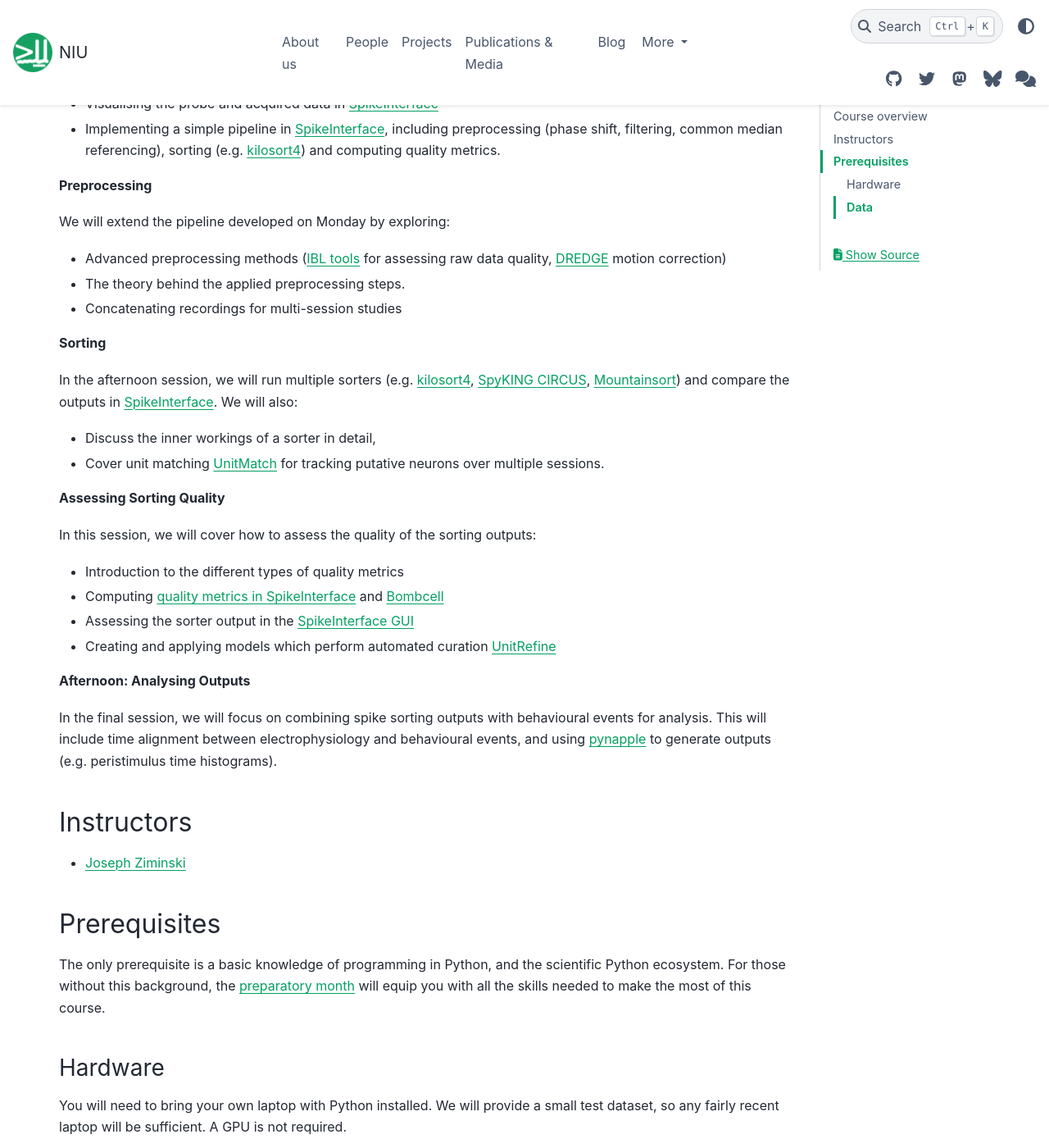
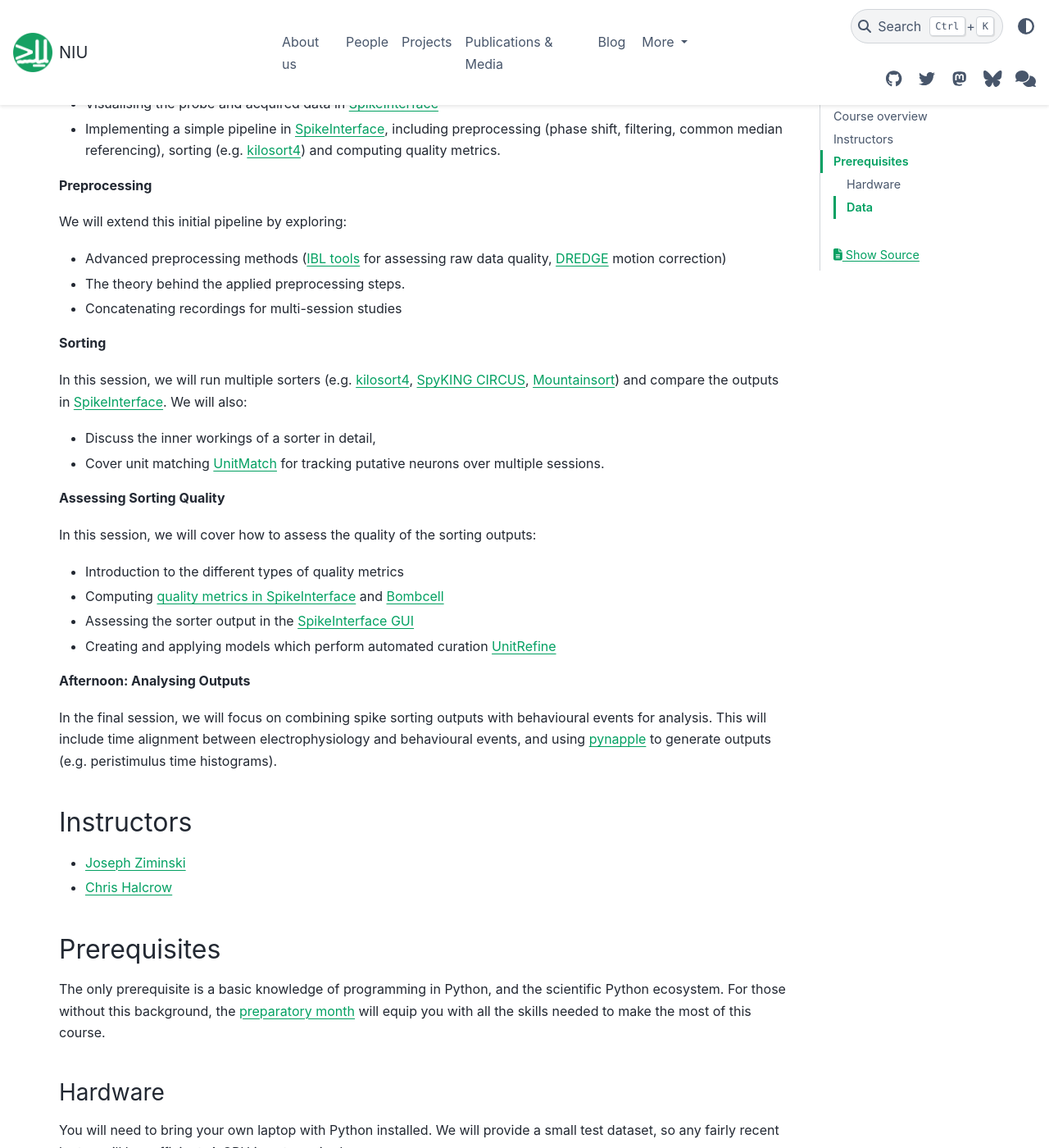
Before and after one commit to neuroinformatics-unit/neuroinformatics-unit.github.io, a Sphinx documentation site: the page built from docs/source/open-software-summer-school/2026/extracellular-electrophysiology.md, in a window 1280 px wide and 1400 px high, scrolled down 836 px. Shown: the whole window at 82% size. Built offline with Sphinx 7.4.7 and the PyData theme 0.15.4, drawn with Linux system fonts in a browser that asks for light colours; nearby versions of some CDN libraries.

Commit message:
Remove referenecs to dates, add Chris.

```diff
--- a/docs/source/open-software-summer-school/2026/extracellular-electrophysiology.md
+++ b/docs/source/open-software-summer-school/2026/extracellular-electrophysiology.md
@@ -32,7 +32,7 @@ common median referencing), sorting (e.g. [kilosort4](https://github.com/MouseLa
 
 **Preprocessing**
 
-We will extend the pipeline developed on Monday by exploring:
+We will extend this initial pipeline by exploring:
 - Advanced preprocessing methods ([IBL tools](https://github.com/int-brain-lab/ibl-neuropixel)
 for assessing raw data quality, [DREDGE](https://github.com/evarol/dredge) motion correction)
 - The theory behind the applied preprocessing steps.
@@ -40,7 +40,7 @@ for assessing raw data quality, [DREDGE](https://github.com/evarol/dredge) motio
 
 **Sorting**
 
-In the afternoon session, we will run multiple sorters
+In this session, we will run multiple sorters
 (e.g. [kilosort4](https://github.com/MouseLand/Kilosort),
 [SpyKING CIRCUS](https://github.com/spyking-circus/spyking-circus),
 [Mountainsort](https://github.com/flatironinstitute/mountainsort5)) and compare the outputs
@@ -65,6 +65,7 @@ events, and using [pynapple](https://github.com/pynapple-org/pynapple) to genera
 
 ## Instructors
 - [Joseph Ziminski](https://github.com/JoeZiminski)
+- [Chris Halcrow](https://github.com/chrishalcrow)
 
 ## Prerequisites
 
```
